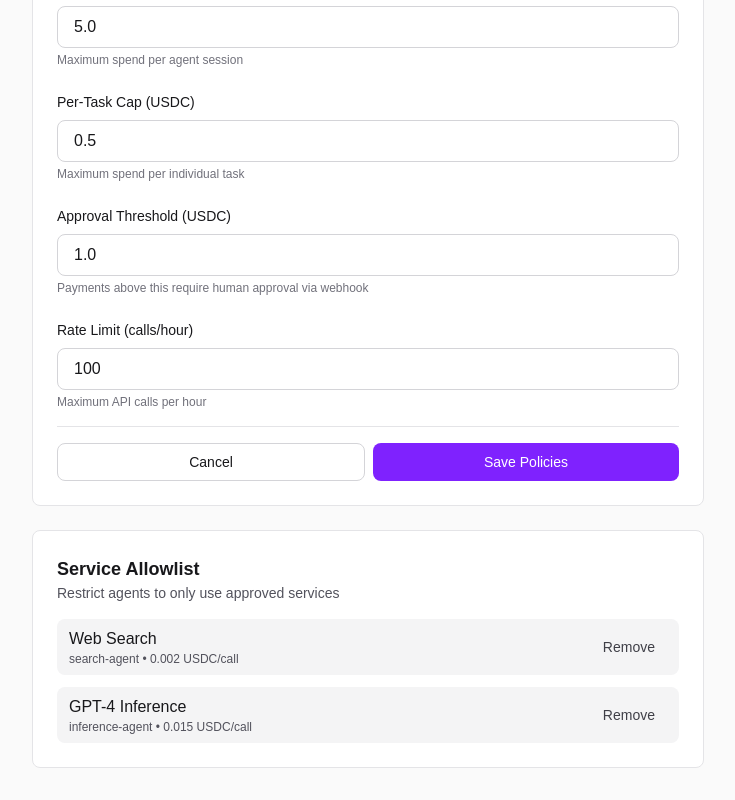
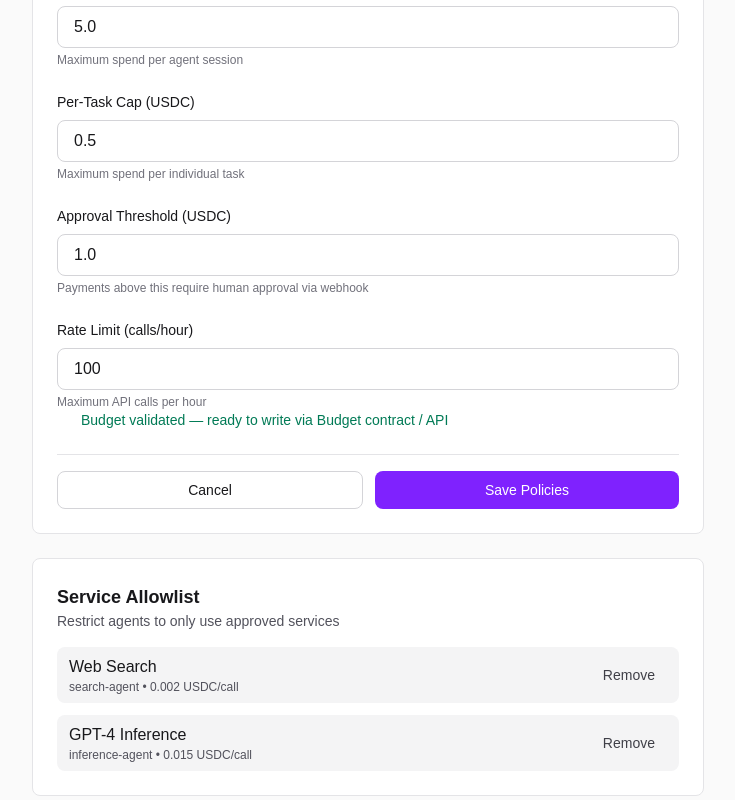
Before and after one commit to Primarr/Pfrontend, a Next.js app: page /budgets in a window 1280 px wide. Both pictures are taken after a click on the button "Save Policies". Shown: the part 446-1246 px from the top of the page, without its empty margins (0-735 px from the left). Built offline with nearby package versions, Linux system fonts and the light colour scheme; no server answers.

Commit message:
feat(budgets): validate session/task caps

```diff
--- a/src/app/budgets/page.tsx
+++ b/src/app/budgets/page.tsx
@@ -22,10 +22,25 @@ export default function BudgetsPage() {
     });
   };
 
+  const [error, setError] = useState<string | null>(null);
+  const [ok, setOk] = useState<string | null>(null);
+
   const handleSubmit = (e: React.FormEvent) => {
     e.preventDefault();
-    // TODO: Call API to update budget
-    console.log("Updating budget:", formData);
+    const sessionCap = Number(formData.sessionCap);
+    const taskCap = Number(formData.taskCap);
+    if (!Number.isFinite(sessionCap) || sessionCap < 0 || !Number.isFinite(taskCap) || taskCap < 0) {
+      setError("Session and task caps must be non-negative numbers");
+      setOk(null);
+      return;
+    }
+    if (taskCap > sessionCap) {
+      setError("Task cap cannot exceed session cap");
+      setOk(null);
+      return;
+    }
+    setError(null);
+    setOk("Budget validated — ready to write via Budget contract / API");
   };
 
   return (
@@ -129,7 +144,12 @@ export default function BudgetsPage() {
               </div>
             </CardContent>
 
-            <CardFooter gap-3>
+            {error ? <p className="px-6 pb-2 text-sm text-red-600">{error}</p> : null}
+            {ok ? (
+              <p className="px-6 pb-2 text-sm text-emerald-700 dark:text-emerald-400">{ok}</p>
+            ) : null}
+
+            <CardFooter className="gap-3">
               <Button variant="outline" className="flex-1">
                 Cancel
               </Button>
```
